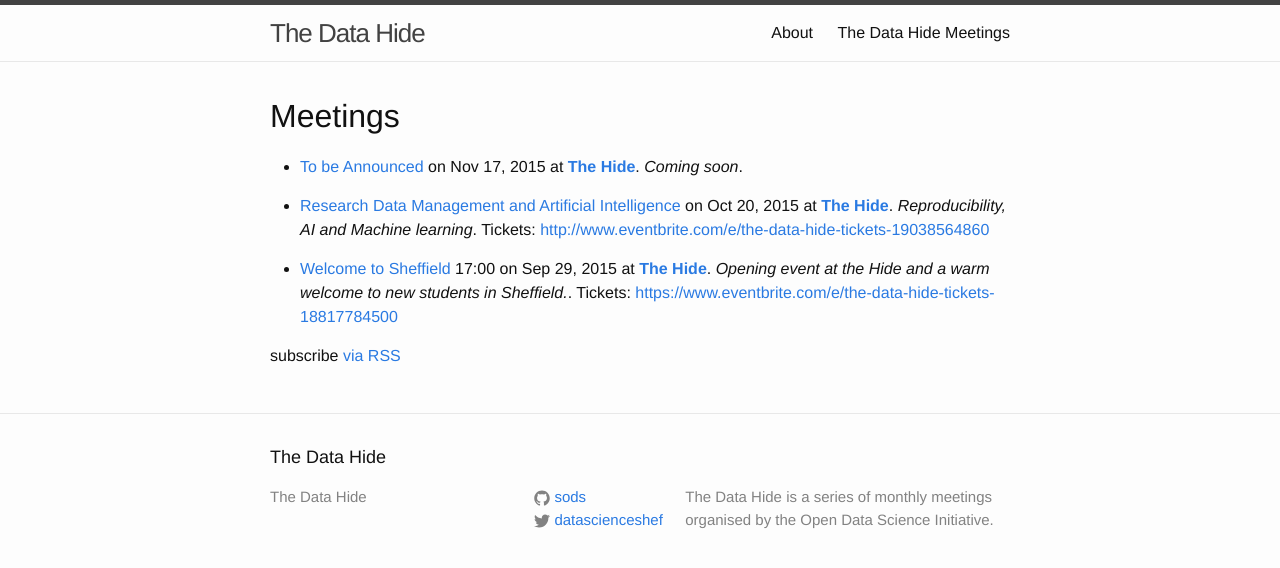
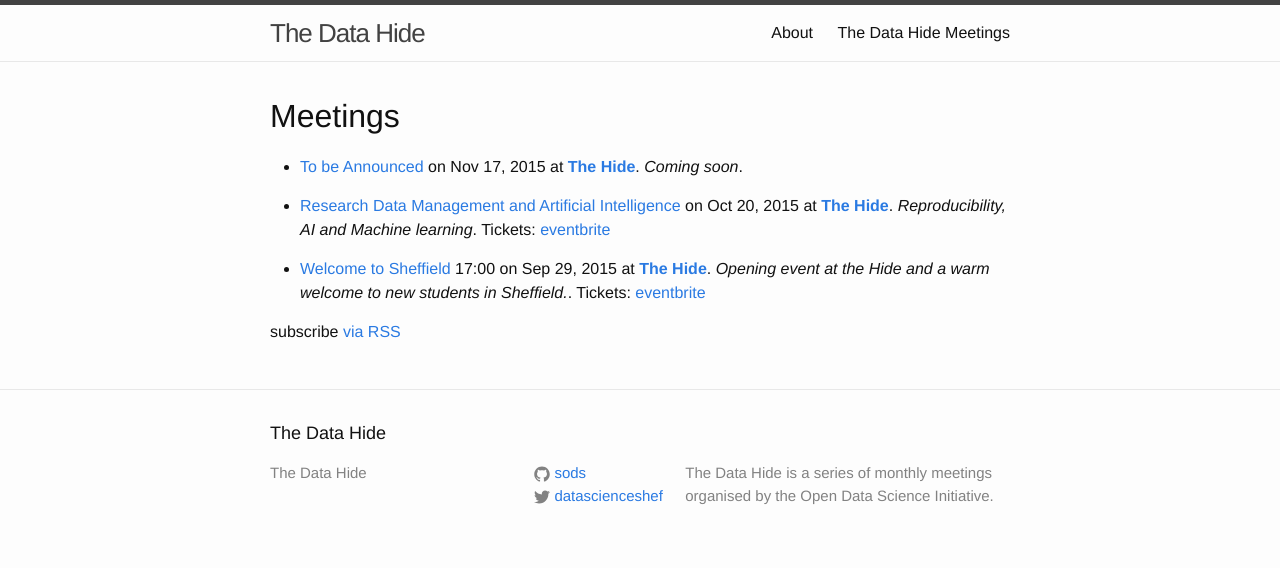
Before and after one commit to sods/datahide, a Jekyll site: the page built from index.md, in a window 1280 px wide. Shown: the top 568 px of the page. Built offline with Jekyll 4.4.1, drawn with Linux system fonts in a browser that asks for light colours; some of the changed lines change nothing that is shown.

Commit message:
Fiddle with tickets link

```diff
--- a/_posts/2015-09-29-welcome-to-sheffield.md
+++ b/_posts/2015-09-29-welcome-to-sheffield.md
@@ -5,7 +5,7 @@ tagline: Opening event at the Hide and a warm welcome to new students in Sheffie
 date: "2015-09-29 17:00"
 venue: "[The Hide](https://www.facebook.com/TheHideS3)"
 time: "17:00"
-tickets: "[https://www.eventbrite.com/e/the-data-hide-tickets-18817784500](https://www.eventbrite.com/e/the-data-hide-tickets-18817784500)"
+tickets: "[eventbrite](https://www.eventbrite.com/e/the-data-hide-tickets-18817784500)"
 talks:
 - title: "Welcome to Sheffield"
   speaker: "[Neil Lawrence](http://inverseprobability.com)"
--- a/_posts/2015-10-20-RDM-ai.md
+++ b/_posts/2015-10-20-RDM-ai.md
@@ -3,7 +3,7 @@ layout: datahide
 title:  "Research Data Management and Artificial Intelligence"
 tagline: Reproducibility, AI and Machine learning
 venue: "[The Hide](https://www.facebook.com/TheHideS3)"
-tickets: "[http://www.eventbrite.com/e/the-data-hide-tickets-19038564860](http://www.eventbrite.com/e/the-data-hide-tickets-19038564860)"
+tickets: "[eventbrite](http://www.eventbrite.com/e/the-data-hide-tickets-19038564860)"
 date: 2015-10-20 17:00
 talks:
 - start: "17:00"
```
